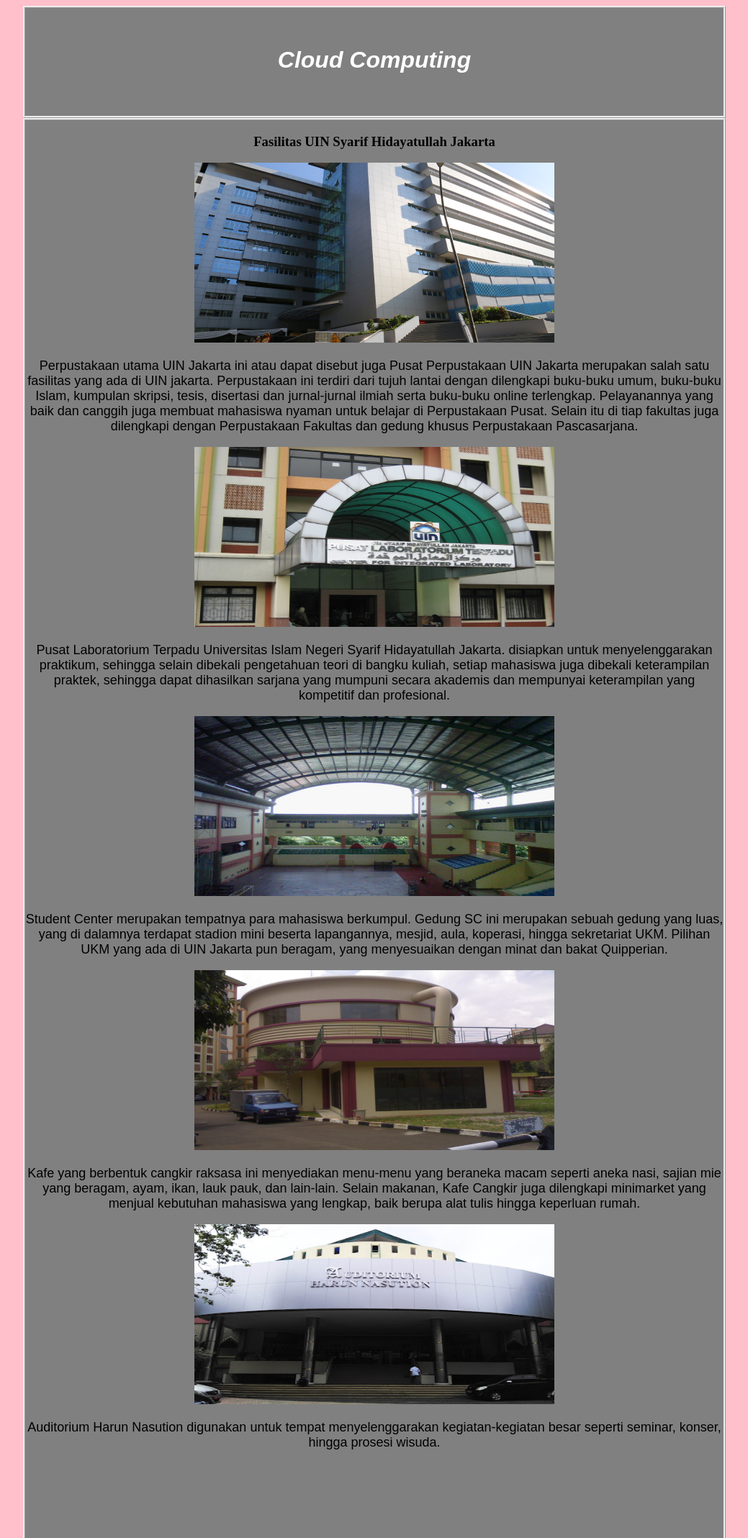
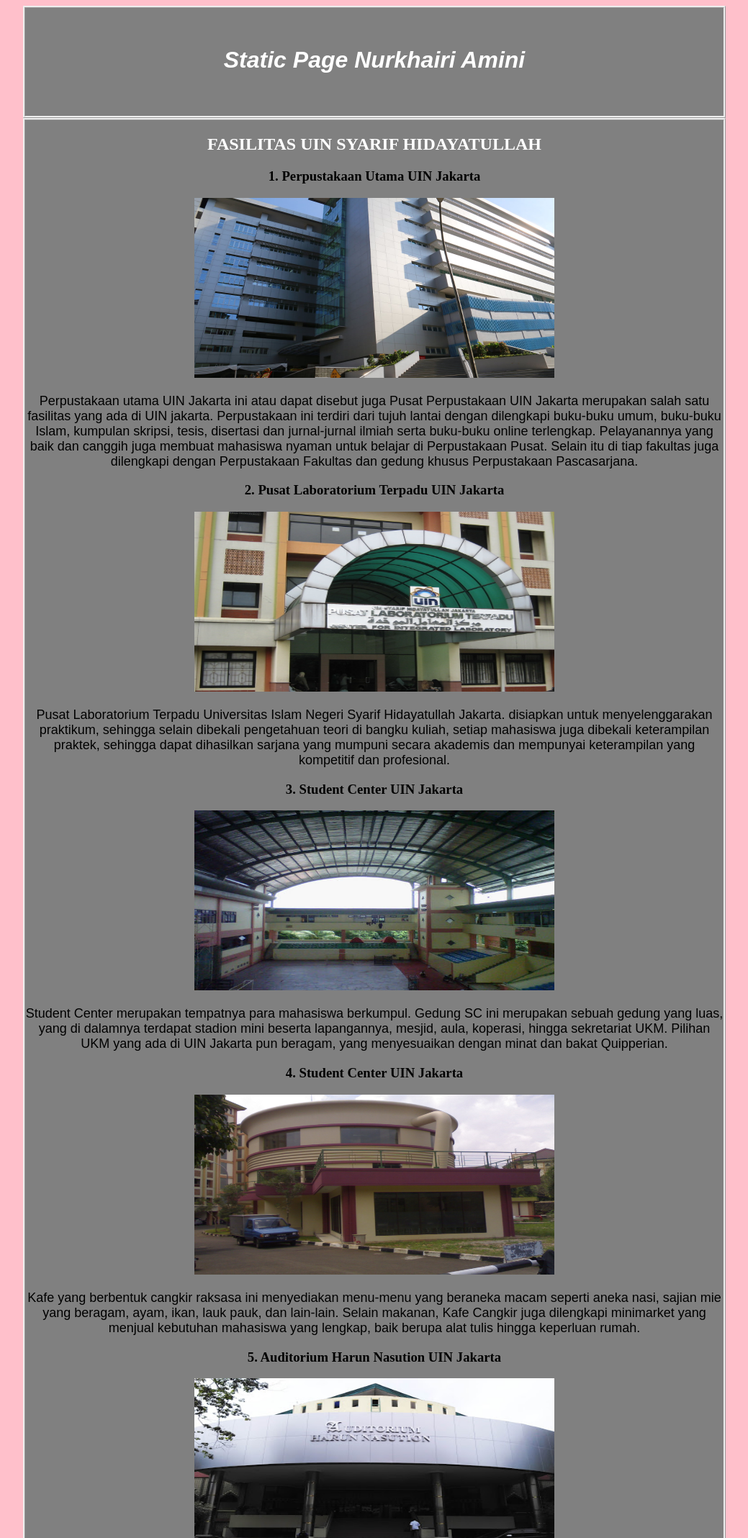
Before and after one commit to nurkhairiq23/Tugas_Cloud, a PHP site: page / in a window 1280 px wide. Shown: the top 2137 px of the page at 72% size, without its empty margins (123-1162 px from the left). Run offline with PHP 8.4, Linux system fonts and the light colour scheme.

Commit message:
Update index.php

```diff
--- a/index.php
+++ b/index.php
@@ -45,24 +45,30 @@
 <div class="wrap">
     <div class="judul">
 	    <br>
-            <center><h1><em>Cloud Computing</em></h1></center>
+            <center><h1><em>Static Page Nurkhairi Amini</em></h1></center>
     </div>
 
   <div class="konten">
         <center>
-            <h3>Fasilitas UIN Syarif Hidayatullah Jakarta</h3>
-            <img src="perpustakaan.jpg" height= "250px" width= "500px">
+            <h2 style="color: white">FASILITAS UIN SYARIF HIDAYATULLAH</h2>
+
+            <h3>1. Perpustakaan Utama UIN Jakarta</h3>
+	    <img src="perpustakaan.jpg" height= "250px" width= "500px">
             <p style="text-align: center"> Perpustakaan utama UIN Jakarta ini atau dapat disebut juga Pusat Perpustakaan UIN Jakarta merupakan salah satu fasilitas yang ada di UIN jakarta. Perpustakaan ini terdiri dari tujuh lantai dengan dilengkapi buku-buku umum, buku-buku Islam, kumpulan skripsi, tesis, disertasi dan jurnal-jurnal ilmiah serta buku-buku online terlengkap. Pelayanannya yang baik dan canggih juga membuat mahasiswa nyaman untuk belajar di Perpustakaan Pusat. Selain itu di tiap fakultas juga dilengkapi  dengan Perpustakaan Fakultas dan gedung khusus Perpustakaan Pascasarjana.</p>
 
+            <h3>2. Pusat Laboratorium Terpadu UIN Jakarta</h3>
 	    <img src="plt.jpg" height= "250px" width= "500px">
             <p style="text-align: center"> Pusat Laboratorium Terpadu Universitas Islam Negeri Syarif Hidayatullah Jakarta. disiapkan untuk menyelenggarakan praktikum, sehingga selain dibekali pengetahuan teori di bangku kuliah, setiap mahasiswa juga dibekali keterampilan praktek, sehingga dapat dihasilkan sarjana yang mumpuni secara akademis dan mempunyai keterampilan yang kompetitif dan profesional.</p>
 
+            <h3>3. Student Center UIN Jakarta</h3>
 	    <img src="sc.jpg" height= "250px" width= "500px">
 	    <p style="text-align: center"> Student Center merupakan tempatnya para mahasiswa berkumpul. Gedung SC ini merupakan sebuah gedung yang luas, yang di dalamnya terdapat stadion mini beserta lapangannya, mesjid, aula, koperasi, hingga sekretariat UKM. Pilihan UKM yang ada di UIN Jakarta pun beragam, yang menyesuaikan dengan minat dan bakat Quipperian.</p>
 
+            <h3>4. Student Center UIN Jakarta</h3>
 	    <img src="cangkir.jpg" height= "250px" width= "500px">
 	    <p style="text-align: center"> Kafe yang berbentuk cangkir raksasa ini menyediakan menu-menu yang beraneka macam seperti aneka nasi, sajian mie yang beragam, ayam, ikan, lauk pauk, dan lain-lain. Selain makanan, Kafe Cangkir juga dilengkapi minimarket yang menjual kebutuhan mahasiswa yang lengkap, baik berupa alat tulis hingga keperluan rumah.</p>
 
+            <h3>5. Auditorium Harun Nasution UIN Jakarta</h3>
 	    <img src="harun.jpg" height= "250px" width= "500px">
 	    <p style="text-align: center"> Auditorium Harun Nasution digunakan untuk tempat menyelenggarakan kegiatan-kegiatan besar seperti seminar, konser, hingga prosesi wisuda. </p>
         </center>
```
